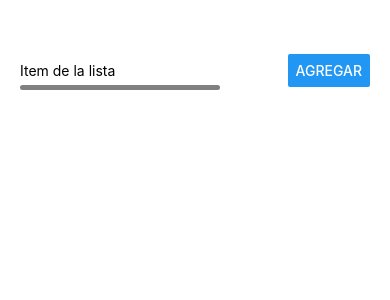
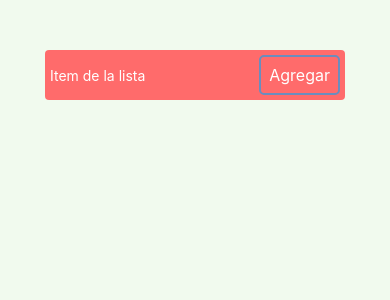
Before and after one commit to guillenec/FootballConnect, a React Native app: screen / in a window 390 px wide. Shown: the top 300 px of the page. Built offline with nearby package versions, Linux system fonts and the light colour scheme.

Commit message:
delete andando

```diff
--- a/App.jsx
+++ b/App.jsx
@@ -1,6 +1,6 @@
-import { Button, StyleSheet, Text, TextInput, View, FlatList, Modal, TouchableOpacity } from 'react-native'
+import { StyleSheet, Text, TextInput, View, FlatList, TouchableOpacity, TouchableHighlight } from 'react-native'
 import React, { useState } from 'react'
-import Icon from 'react-native-vector-icons/FontAwesome' // Ejemplo de FontAwesome
+import ModalCustom from './components/modal/Modal'
 
 const App = () => {
   const [textValue, setTextValue] = useState('')
@@ -52,68 +52,34 @@ const App = () => {
             onChangeText={handleChangeItem}
             style={styles.inputText}
           />
-          <View style={styles.underline} />
         </View>
-        <Button title='Agregar' onPress={handleAddItem} />
+        <TouchableHighlight style={styles.buttonAdd} onPress={handleAddItem}>
+          <Text style={styles.buttonText}>Agregar</Text>
+        </TouchableHighlight>
       </View>
+
       <View style={styles.listContainer}>
         <FlatList
           data={list}
           renderItem={renderList}
           keyExtractor={item => item.id}
-        >
-          <Icon name='trash' size={30} color='red' />
-        </FlatList>
+        />
       </View>
-      <Modal
-        visible={modalVisible}
-        animationType='slide'
-        transparent
-      >
-        <View style={styles.modalContainer}>
-          <View style={styles.modalCard}>
-            <View style={styles.modalTitle}>
-              <Text>
-                mi modal
-                {/* {itemSelected.value} */}
-              </Text>
-            </View>
-            <View style={styles.modalMessage}>
-              <Text>
-                estas seguro de eliminar?
-              </Text>
-            </View>
-            <View style={styles.modalButton}>
-              <Button title='eliminar product' onPress={removeProduct} />
-            </View>
-            <View style={styles.modalButton}>
-              <Button title='close Modal' onPress={() => setModalVisible(!modalVisible)} />
-            </View>
-          </View>
-        </View>
-      </Modal>
+      <ModalCustom modalVisible={modalVisible} setModalVisible={setModalVisible} removeProduct={removeProduct} />
     </View>
   )
 }
-
-/*
-  {
-        list?.map((item, index) => (
-          <View key={index} style={styles.sectionTextList}>
-            <Text style={styles.textList}>{item.value}</Text>
-          </View>
-        ))
-      }
- */
 
 export default App
 
 const styles = StyleSheet.create({
   container: {
+    backgroundColor: '#F1FAEE',
+    flex: 1,
+    alignItems: 'center',
     paddingTop: 50,
     paddingLeft: 20,
     paddingRight: 20,
-    flex: 1,
     flexDirection: 'column',
     height: 'auto',
     gap: 20
@@ -121,26 +87,34 @@ const styles = StyleSheet.create({
   containSectionButton: {
     flexDirection: 'row',
     justifyContent: 'space-between',
+    paddingHorizontal: 5,
+    paddingVertical: 5,
     alignItems: 'center',
-    height: 'auto'
+    height: 'auto',
+    width: 300,
+    backgroundColor: '#FF6B6B',
+    borderRadius: 4
   },
-
+  buttonAdd: {
+    color: '#ffffff',
+    borderWidth: 2,
+    borderColor: '#6A8DBE',
+    borderRadius: 5,
+    padding: 8,
+    fontSize: '16px',
+    fontWeight: 'bold'
+  },
+  buttonText: {
+    color: 'white', // Cambia el color del texto del botón
+    fontSize: 16,
+    fontWeight: 'semibold'
+  },
   inputText: {
     width: 200,
     height: 40,
     maxHeight: 40,
     position: 'relative',
-    backgroundColor: 'white'
-  },
-  underline: {
-    content: '',
-    position: 'absolute',
-    bottom: 0,
-    left: 0,
-    width: '100%',
-    height: 5, // Ajusta el grosor del subrayado
-    backgroundColor: 'gray', // Color del subrayado
-    borderRadius: 10 // Ajusta este valor para redondear más o menos
+    color: '#ffffff'
   },
 
   listContainer: {
@@ -168,41 +142,6 @@ const styles = StyleSheet.create({
     marginVertical: 1,
     marginHorizontal: 30,
     padding: 10
-  },
-  modalVisible: {
-    width: 200,
-    height: 200,
-    borderRadius: 50,
-    justifyContent: 'center',
-    alignItems: 'center',
-    backgroundColor: '#f7d8bf',
-    padding: 10
-  },
-  modalContainer: {
-    flex: 1,
-    justifyContent: 'center',
-    alignItems: 'center'
-  },
-  modalCard: {
-    padding: 45,
-    borderRadius: 10,
-    backgroundColor: 'rgba( 51, 51, 51, 0.6 )',
-    boxShadow: '0 8px 32px 0 rgba( 31, 38, 135, 0.37 )',
-    backdropFilter: ' blur( 3px )',
-    border: '1px solid rgba( 255, 255, 255, 0.18 )'
-  },
-  modalTitle: {
-    backgroundColor: '#f1c274',
-    color: '#333',
-    fontSize: 20
-  },
-  modalMessage: {
-    marginBottom: 15,
-    justifyContent: 'center',
-    alignItems: 'center'
+  }
 
-  },
-  modalButton: {
-    marginTop: 15
-  }
 })
--- /dev/null
+++ b/components/modal/Modal.jsx
@@ -0,0 +1,70 @@
+import React from 'react'
+import { View, Modal, Text, Button, StyleSheet } from 'react-native'
+import Ionicons from '@expo/vector-icons/Ionicons'
+
+const ModalCustom = ({ modalVisible, setModalVisible, removeProduct }) => {
+  return (
+    <Modal
+      visible={modalVisible}
+      animationType='slide'
+      transparent
+    >
+      <View style={styles.modalContainer}>
+        <View style={styles.modalCard}>
+          <View style={styles.modalMessage}>
+            <Text>
+              Estas seguro de eliminar?
+            </Text>
+          </View>
+          <View style={styles.modalButton}>
+            <Button title='eliminar product' onPress={removeProduct} />
+          </View>
+          <View style={styles.modalButton}>
+            <Button title='close Modal' onPress={() => setModalVisible(!modalVisible)} />
+          </View>
+        </View>
+      </View>
+    </Modal>
+  )
+}
+
+export default ModalCustom
+
+const styles = StyleSheet.create({
+  modalVisible: {
+    width: 200,
+    height: 200,
+    borderRadius: 50,
+    justifyContent: 'center',
+    alignItems: 'center',
+    backgroundColor: '#f7d8bf',
+    padding: 10
+  },
+  modalContainer: {
+    flex: 1,
+    justifyContent: 'center',
+    alignItems: 'center'
+  },
+  modalCard: {
+    padding: 45,
+    borderRadius: 10,
+    backgroundColor: 'rgba( 51, 51, 51, 0.6 )',
+    boxShadow: '0 8px 32px 0 rgba( 31, 38, 135, 0.37 )',
+    backdropFilter: ' blur( 3px )',
+    border: '1px solid rgba( 255, 255, 255, 0.18 )'
+  },
+  modalTitle: {
+    backgroundColor: '#f1c274',
+    color: '#333',
+    fontSize: 20
+  },
+  modalMessage: {
+    marginBottom: 15,
+    justifyContent: 'center',
+    alignItems: 'center'
+
+  },
+  modalButton: {
+    marginTop: 15
+  }
+})
```
